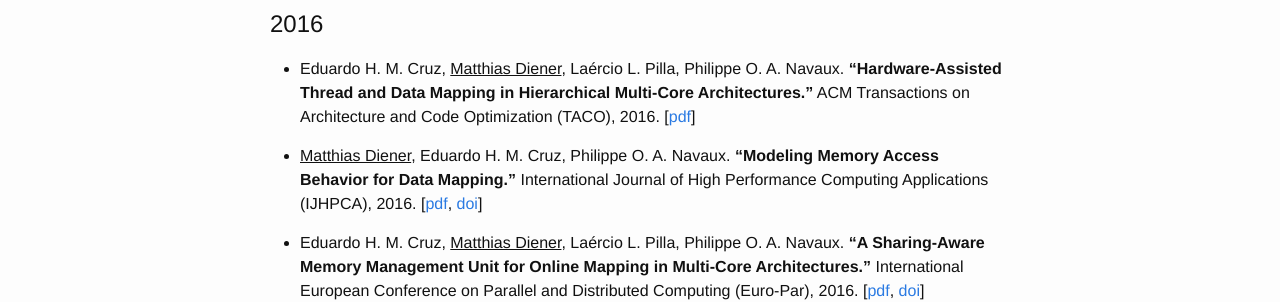
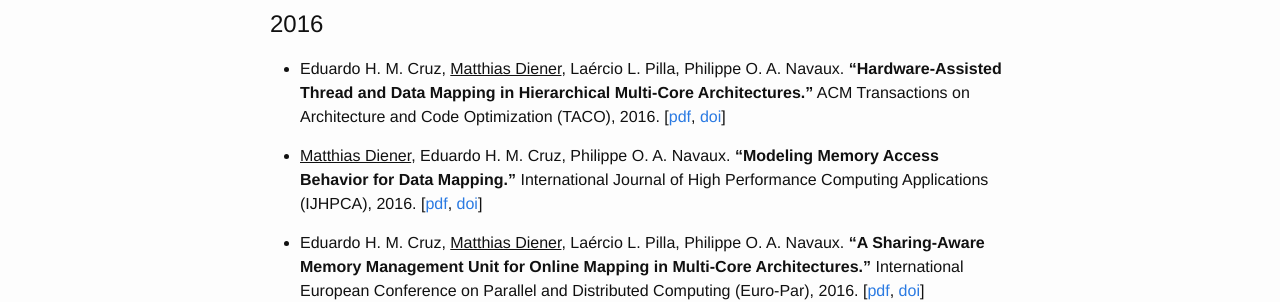
Before and after one commit to matthiasdiener/matthiasdiener.github.io, a Jekyll site: the page built from publications.md, in a window 1280 px wide and 900 px high. Shown: the part 205-507 px from the top of the window. Built offline with Jekyll 4.4.1, drawn with Linux system fonts in a browser that asks for light colours.

Commit message:
add taco doi

```diff
--- a/publications.md
+++ b/publications.md
@@ -7,7 +7,7 @@ title: Publications
 
 # 2016
 
-* Eduardo H. M. Cruz, <u>Matthias Diener</u>, Laércio L. Pilla, Philippe O. A. Navaux. **“Hardware-Assisted Thread and Data Mapping in Hierarchical Multi-Core Architectures.”** ACM Transactions on Architecture and Code Optimization (TACO), 2016. [[pdf](../files/2016-TACO-IPM.pdf)]
+* Eduardo H. M. Cruz, <u>Matthias Diener</u>, Laércio L. Pilla, Philippe O. A. Navaux. **“Hardware-Assisted Thread and Data Mapping in Hierarchical Multi-Core Architectures.”** ACM Transactions on Architecture and Code Optimization (TACO), 2016. [[pdf](../files/2016-TACO-IPM.pdf), [doi](http://dx.doi.org/10.1145/2975587)]
 
 * <u>Matthias Diener</u>, Eduardo H. M. Cruz, Philippe O. A. Navaux. **“Modeling Memory Access Behavior for Data Mapping.”** International Journal of High Performance Computing Applications (IJHPCA), 2016. [[pdf](../files/2015-IJHPCA-DMModel.pdf), [doi](http://dx.doi.org/10.1177/1094342016640056)]
 
```
